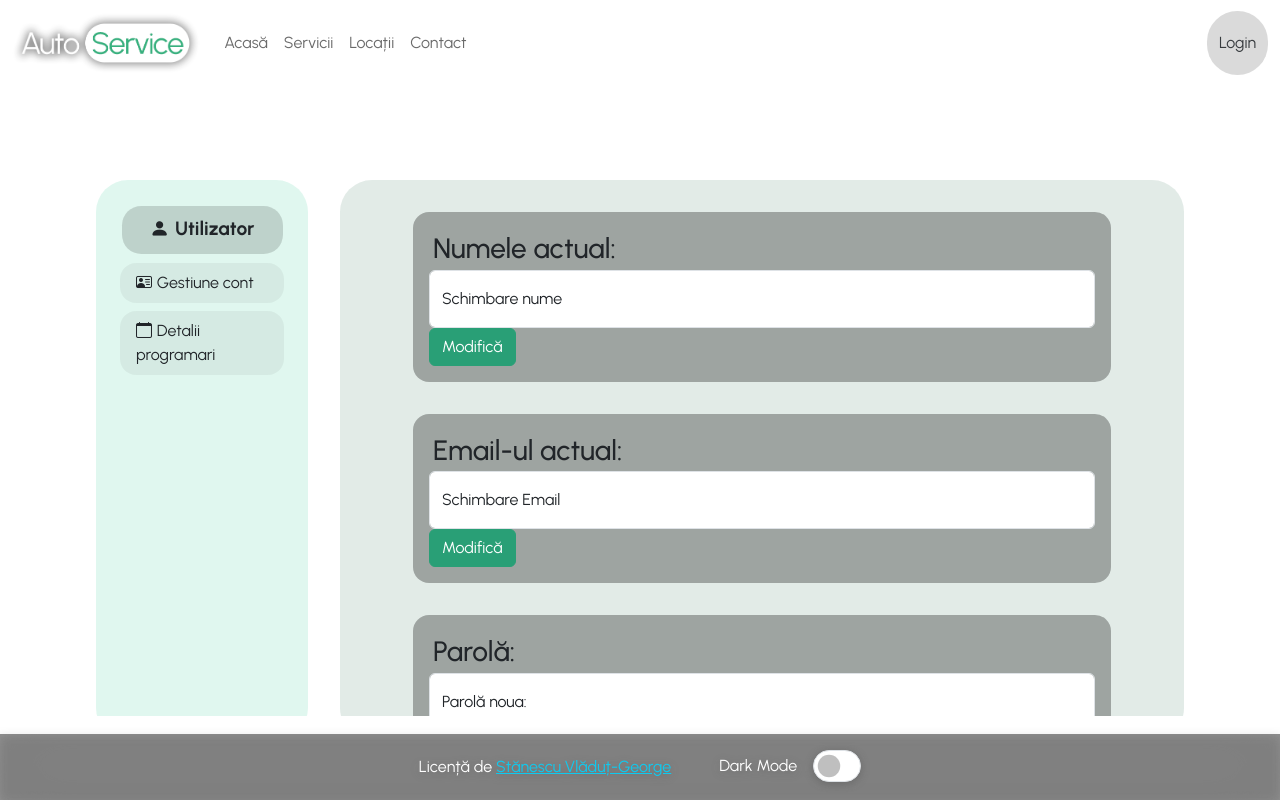
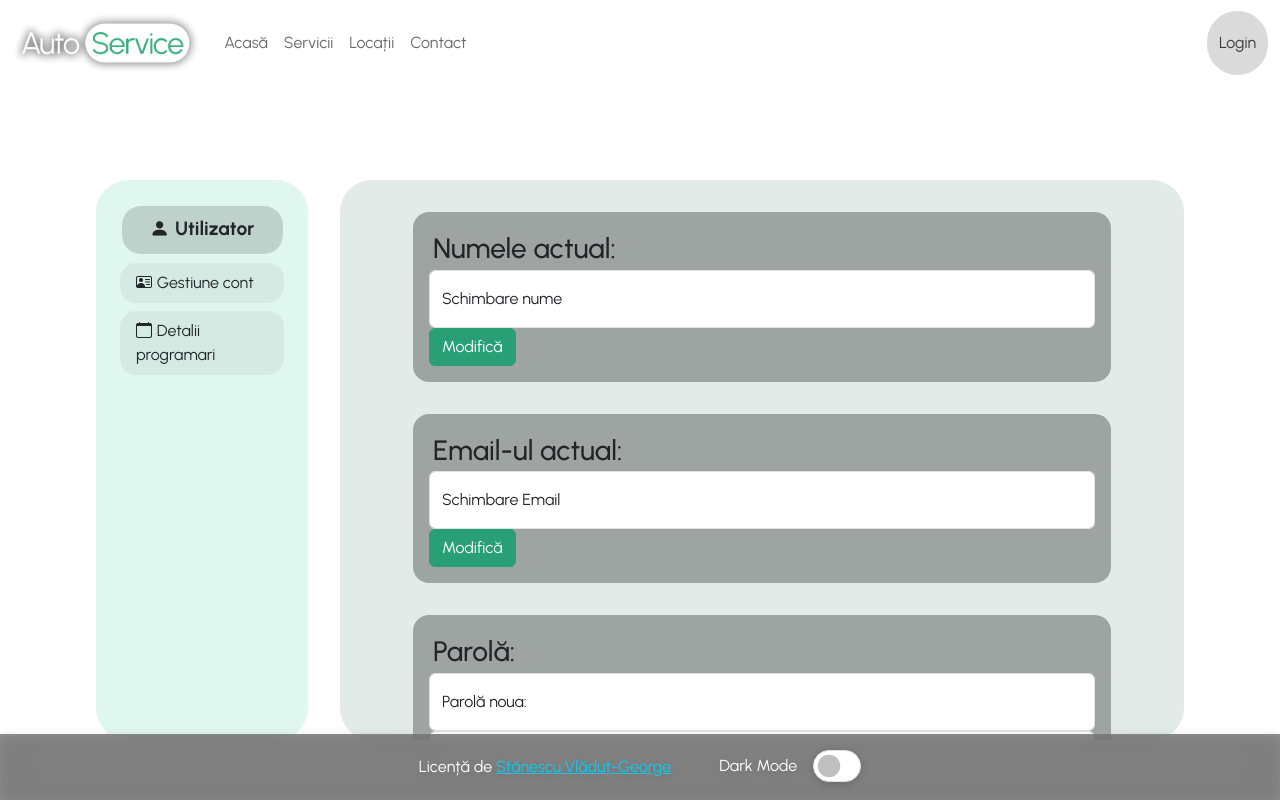
Before and after one commit to stnsc/AutoService-Website, a React (Vite) app: page /manage in a window 1280 px wide. Built offline with nearby package versions, Linux system fonts and the light colour scheme; no server answers.

Commit message:
LocalStorage for Website Theme

```diff
--- a/src/components/Footer.tsx
+++ b/src/components/Footer.tsx
@@ -9,7 +9,9 @@
 import { useEffect, useState } from "react";
 
 export default function Footer() {
-  const [darkMode, setDarkMode] = useState(false);
+  const [darkMode, setDarkMode] = useState(
+    localStorage.getItem("theme") === "dark",
+  );
 
   function handleChange(e: {
     target: { checked: boolean | ((prevState: boolean) => boolean) };
@@ -20,8 +22,10 @@ export default function Footer() {
   useEffect(() => {
     if (darkMode) {
       document.documentElement.setAttribute("data-bs-theme", "dark");
+      localStorage.setItem("theme", "dark");
     } else {
       document.documentElement.setAttribute("data-bs-theme", "light");
+      localStorage.setItem("theme", "light");
     }
   }, [darkMode]);
 
--- a/src/components/Navbar.tsx
+++ b/src/components/Navbar.tsx
@@ -26,7 +26,7 @@ export default function Navbar() {
 
   useEffect(() => {
     //se verifica daca exista cookie-uri in stocarea locala a utilizatorului
-    //daca nu se gaseste nimic dintre cele trei variabile, utilizatoul este deconectat
+    //daca nu se gaseste nimic dintre cele trei variabile, utilizatorul este deconectat
     const token: string = localStorage.getItem("token") as string;
     const name: string = localStorage.getItem("name") as string;
     const user_id: string = localStorage.getItem("user_id") as string;
--- a/src/style.css
+++ b/src/style.css
@@ -8,8 +8,9 @@ html, body {
 }
 
 html {
-    height: calc(100vh - 84px);
+    height: calc(100vh);
     padding-top: 84px;
+    padding-bottom: 42px;
     overflow: hidden;
 }
 
@@ -199,7 +200,7 @@ body {
     justify-content: center;
     gap: 20px;
     width: 90%;
-    margin-top: 5em;
+    margin-top: 15em;
 
     .card {
         display: flex;
```
